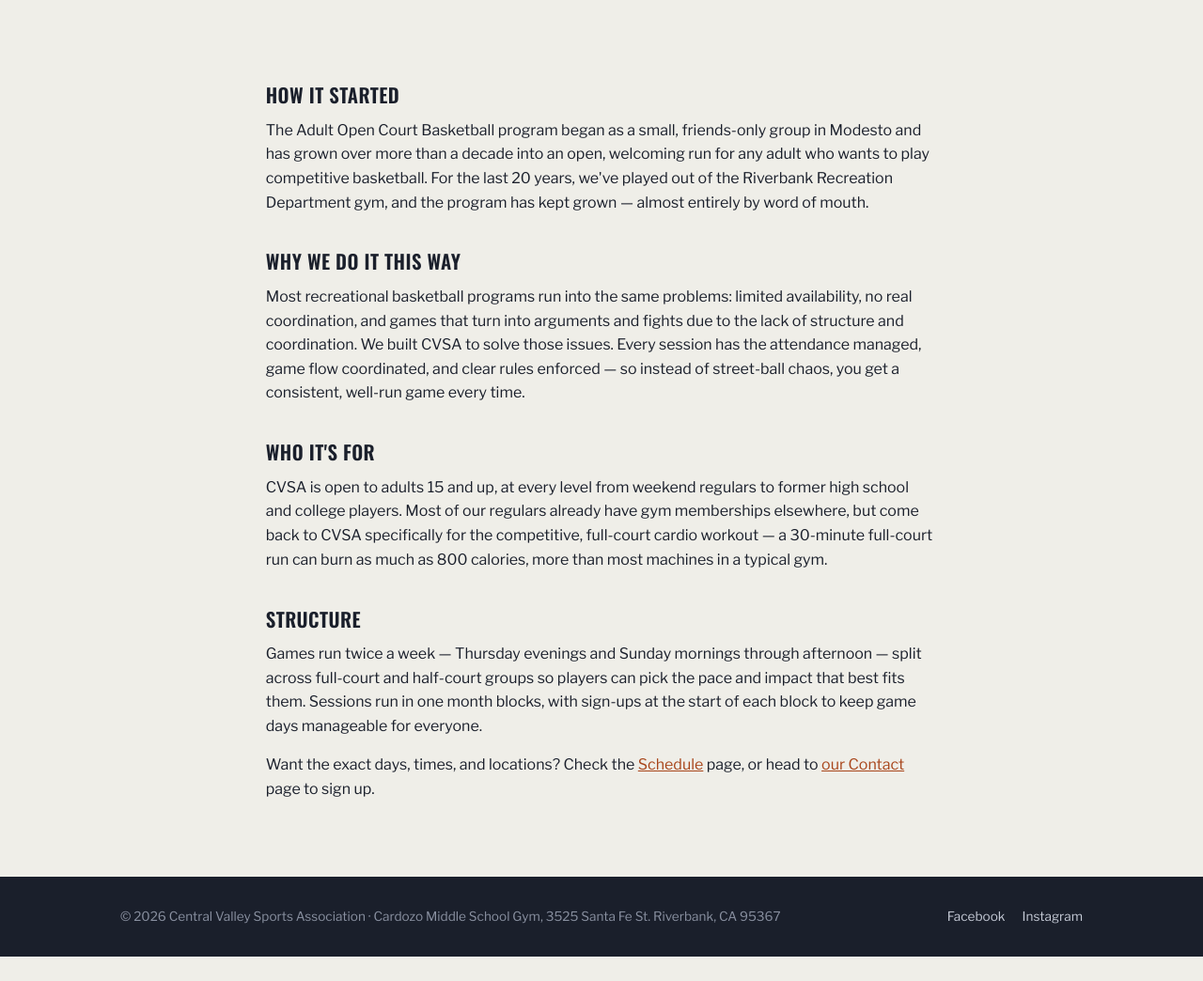
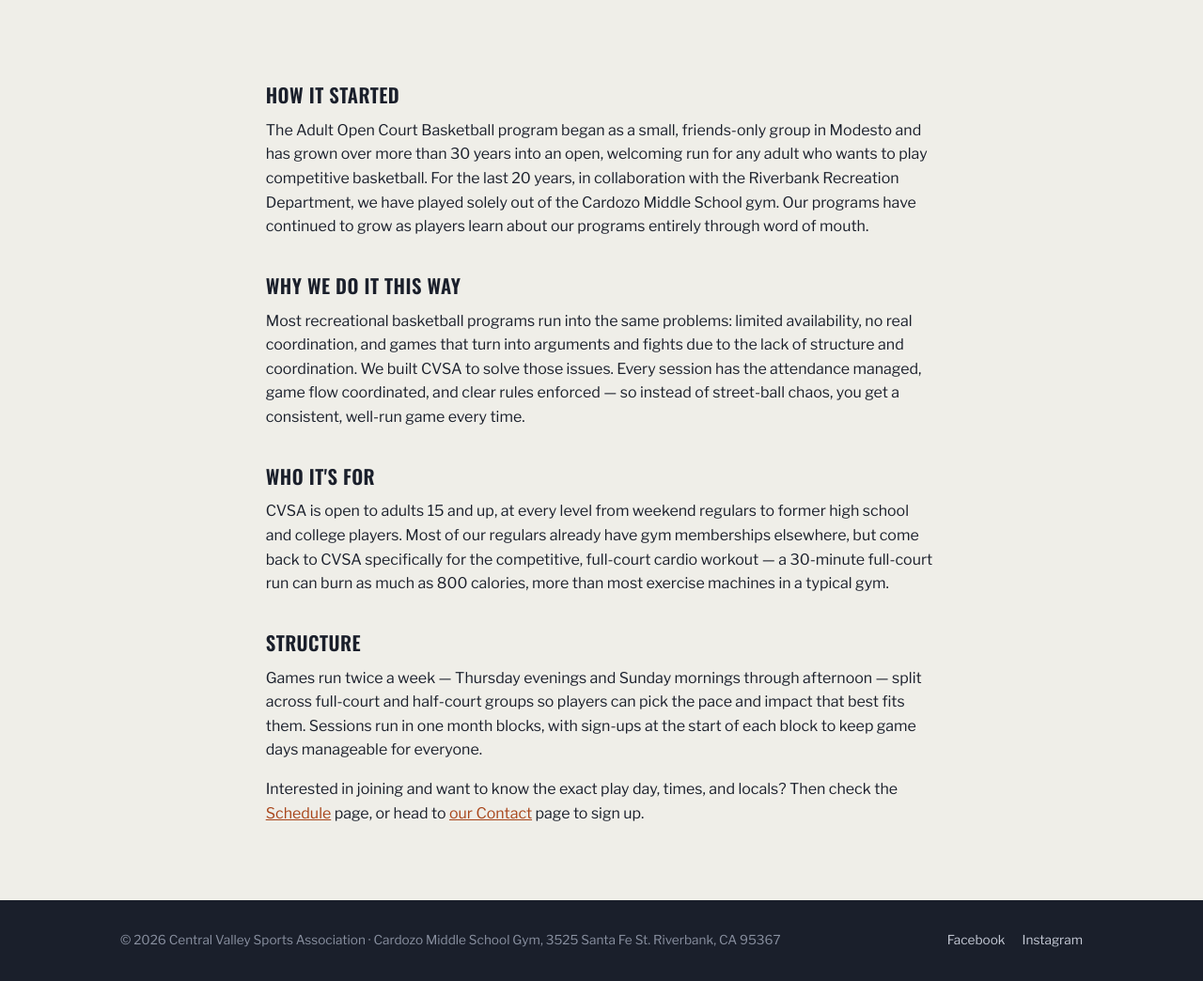
Before and after one commit to ebgomez/cvsa-site, an Eleventy site: page src/about.md in a window 1280 px wide. Shown: the part 280-1324 px from the top of the page at 94% size. Before the commit the page ends 1298 px from the top, so only its background shows below. Built offline with nearby package versions, Linux system fonts and the light colour scheme; Eleventy itself is replaced by a stand-in of ours; files that its build step writes are made by us from their sources.

Commit message:
Update Pages “about”

```diff
--- a/src/about.md
+++ b/src/about.md
@@ -7,7 +7,7 @@ permalink: /about/
 ---
 ## How it started
 
-The Adult Open Court Basketball program began as a small, friends-only group in Modesto and has grown over more than a decade into an open, welcoming run for any adult who wants to play competitive basketball. For the last 20 years, we've played out of the Riverbank Recreation Department gym, and the program has kept grown — almost entirely by word of mouth.
+The Adult Open Court Basketball program began as a small, friends-only group in Modesto and has grown over more than 30 years into an open, welcoming run for any adult who wants to play competitive basketball. For the last 20 years, in collaboration with the Riverbank Recreation Department, we have played solely out of the Cardozo Middle School gym. Our programs have continued to grow as players learn about our programs entirely through word of mouth.
 
 ## Why we do it this way
 
@@ -15,10 +15,10 @@ Most recreational basketball programs run into the same problems: limited availa
 
 ## Who it's for
 
-CVSA is open to adults 15 and up, at every level from weekend regulars to former high school and college players. Most of our regulars already have gym memberships elsewhere, but come back to CVSA specifically for the competitive, full-court cardio workout — a 30-minute full-court run can burn as much as 800 calories, more than most machines in a typical gym.
+CVSA is open to adults 15 and up, at every level from weekend regulars to former high school and college players. Most of our regulars already have gym memberships elsewhere, but come back to CVSA specifically for the competitive, full-court cardio workout — a 30-minute full-court run can burn as much as 800 calories, more than most exercise machines in a typical gym.
 
 ## Structure
 
 Games run twice a week — Thursday evenings and Sunday mornings through afternoon — split across full-court and half-court groups so players can pick the pace and impact that best fits them. Sessions run in one month blocks, with sign-ups at the start of each block to keep game days manageable for everyone.
 
-Want the exact days, times, and locations? Check the [Schedule](/schedule/) page, or head to [our Contact](/contact/) page to sign up.
+Interested in joining and want to know the exact play day, times, and locals? Then check the [Schedule](/schedule/) page, or head to [our Contact](/contact/) page to sign up.
```
